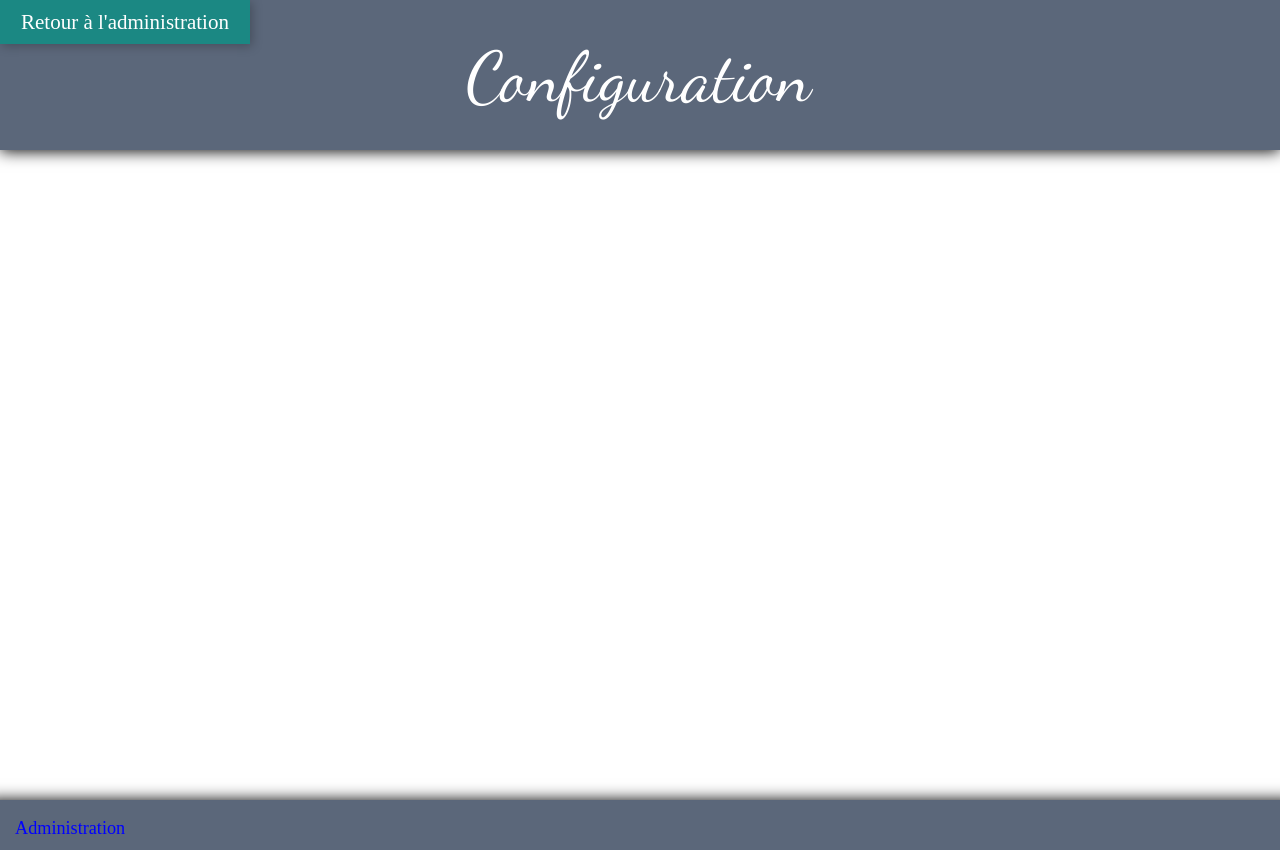
After one commit to CyrilHumbert/Blog_Alaska, a PHP site: page /view/backend/configAdmin.php in a window 1280 px wide. The commit adds this page. Run offline with PHP 8.4, Linux system fonts and the light colour scheme; some libraries are stand-ins or nearby versions.

Commit message:
Modification de la page login, ajout de la page config, quelques modification sur le code PHP

```diff
--- a/index.php
+++ b/index.php
@@ -199,6 +199,11 @@ try {
                     }
                     /* Fin de la gestion des commentaires */
 
+                    /* Gestion de la page config */
+                    elseif(isset($_GET['config'])) {
+                        viewConfig();
+                    }
+
                     /* Si aucune valeur, affiche le pannel admin */
                     else {
                         pannelAdminView();
--- a/public/css/style.css
+++ b/public/css/style.css
@@ -117,6 +117,25 @@ a:focus
 {
     background-color: rgba(0, 150, 136, 0.7);
     color: white;
+}
+
+/**** Dans configAdmin.php ****/
+
+#headerBanConfig
+{
+    background-color: #5b677a;
+    color: white;
+    min-height: 150px;
+    margin-bottom: 50px;
+    padding-top: 20px;
+    box-shadow: 0px 1px 15px black;
+    position: relative;
+}
+
+#titleConfig
+{
+    font-size: 5em;
+    font-family: 'dancing_script_otregular';
 }
 
 /**** Dans trashAdmin.php ****/
@@ -413,6 +432,12 @@ footer a
 {
     color: blue;
     font-size: 1.3em;
+}
+
+.iconConfig
+{
+    font-size: 2em;
+    padding-top: 8px;
 }
 
 /**********************************/
--- /dev/null
+++ b/view/backend/configAdmin.php
@@ -0,0 +1,19 @@
+<?php $title = "Configuration - Administration"; ?>
+
+<?php ob_start(); ?>
+
+<div class="container-fluid">
+    <header id="headerBanConfig" class="row">
+        <div class="btnRetourPannel">
+            <a href="index.php?action=administration" class="btn linkRetourPannel">Retour à l'administration</a>
+        </div>
+
+        <div class="row">
+            <h1 id="titleConfig" class="text-center">Configuration</h1>
+        </div>
+    </header>
+</div>
+
+<?php $content = ob_get_clean(); ?>
+
+<?php require('templateAdmin.php'); ?>
--- a/view/backend/editionAdmin.php
+++ b/view/backend/editionAdmin.php
@@ -1,4 +1,4 @@
-<?php $title = "Pannel d'administration - Editeur"; ?>
+<?php $title = "Editeur - Administration"; ?>
 
 <?php ob_start(); ?>
 
--- a/view/backend/pannelAdmin.php
+++ b/view/backend/pannelAdmin.php
@@ -1,4 +1,4 @@
-<?php $title = "Pannel d'administration"; ?>
+<?php $title = "Administration"; ?>
 
 <?php ob_start(); ?>
 
--- a/view/backend/templateAdmin.php
+++ b/view/backend/templateAdmin.php
@@ -24,6 +24,12 @@
                 </div>
 
                 <?php if (isset($_SESSION['connected'])): ?>
+                    <div id="linkConfigAdmin" class="col-sm-offset-4 col-sm-2">
+                        <a href="index.php?action=administration&amp;config"><span class="glyphicon glyphicon-cog iconConfig"></span></a>
+                    </div>
+                <?php endif ?>
+
+                <?php if (isset($_SESSION['connected'])): ?>
                     <div id="linkFooterDisconnect" class="col-sm-1 pull-right">
                         <a href="index.php?action=disconnect" id="linkDisconnect">
                             Déconnexion
--- a/view/backend/trashAdmin.php
+++ b/view/backend/trashAdmin.php
@@ -1,4 +1,4 @@
-<?php $title = "Pannel d'administration - Corbeille"; ?>
+<?php $title = "Corbeille - Administration"; ?>
 
 <?php ob_start(); ?>
 
--- a/view/frontend/informations.php
+++ b/view/frontend/informations.php
@@ -3,7 +3,7 @@
     <head>
         <meta charset="utf-8" />
         <meta name="viewport" content="width=device-width, initial-scale=1.0">
-        <title><?= $title ?></title>
+        <title>Information - Alaska</title>
         <link href="public/css/bootstrap.css" rel="stylesheet">
         <link href="public/css/style.css" rel="stylesheet">
         <script src="public/js/jquery-3.3.1.min.js"></script>
--- a/view/frontend/listPostsView.php
+++ b/view/frontend/listPostsView.php
@@ -1,4 +1,4 @@
-<?php $title = 'Billet simple pour l\'Alaska - Accueil'; ?>
+<?php $title = 'Accueil - Blog Alaska'; ?>
 
 <?php ob_start(); ?>
 
--- a/view/frontend/loginAdminView.php
+++ b/view/frontend/loginAdminView.php
@@ -1,4 +1,4 @@
-<?php $title = 'Connexion'; ?>
+<?php $title = 'Connexion - Blog Alaska'; ?>
 
 <?php ob_start(); ?>
 
--- a/view/frontend/postView.php
+++ b/view/frontend/postView.php
@@ -1,4 +1,4 @@
-<?php $title = htmlspecialchars($post['title']); ?>
+<?php $title = htmlspecialchars($post['title']) . " - Blog Alaska"; ?>
 
 <?php ob_start(); ?>
 
```
Also changed, not shown: controler/backend.php (+5 -2 lines).
